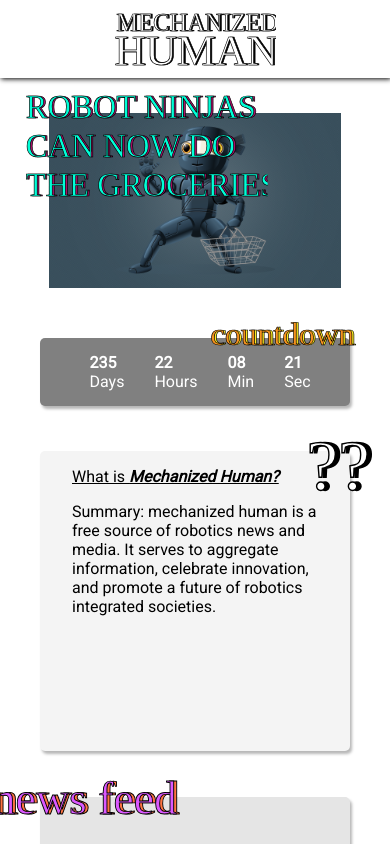
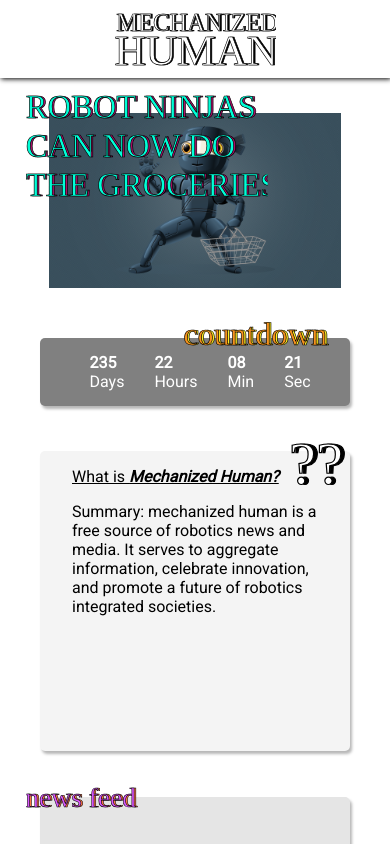
Before and after one commit to deanrivers/mechanizedHuman, a React app: page / in a window 390 px wide. Built offline with nearby package versions, Linux system fonts and the light colour scheme; no server answers.

Commit message:
Updated Mobile CSS

```diff
--- a/src/App.css
+++ b/src/App.css
@@ -210,7 +210,7 @@ background: grey;
   /* width: 50%; */
   height: 9%;
   position: absolute;
-  transform: translate(85%, -50%);
+  transform: translate(100%, -50%);
 }
 
 #twitter-feed-container{
@@ -599,6 +599,10 @@ input:-webkit-autofill:focus {
     /* overflow-x: hidden;
     overflow-y: auto; */
   }
+  #news-feed-image{
+    height: 6%;
+    transform: translate(-10%, -50%);
+  }
   #videos{
     /* min-height: 300px; */
   }
@@ -634,11 +638,20 @@ input:-webkit-autofill:focus {
   }
 
   #question-image{
-    transform: translate(300%, -30%);
+    transform: translate(330%, -30%);
+    height: 17%;
   }
 
   #countdown-image{
-    transform: translate(55%,-70%);
+    transform: translate(40%,-70%);
+  }
+
+  #twitter-image{
+    height: 7%;
+    transform: translate(105%, -50%);
+  }
+  #contact-image{
+    transform: translate(-15%, -50%);
   }
 
 }
```
